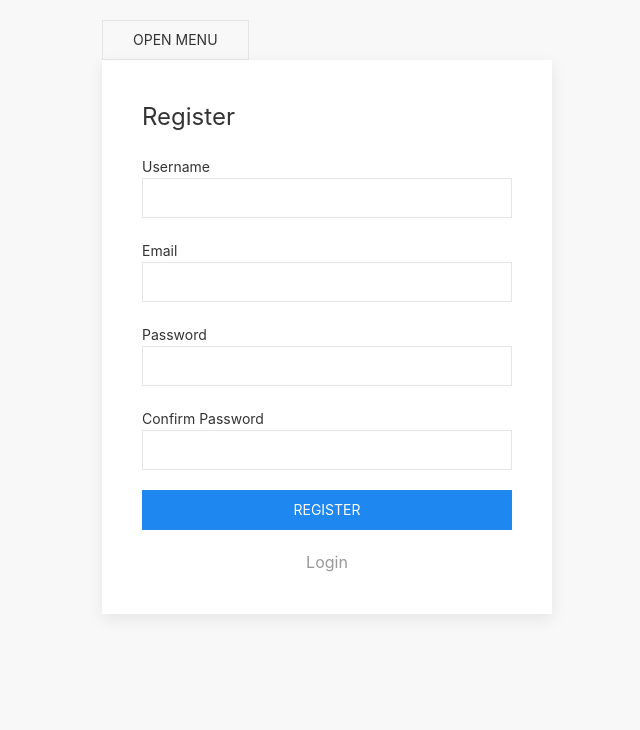
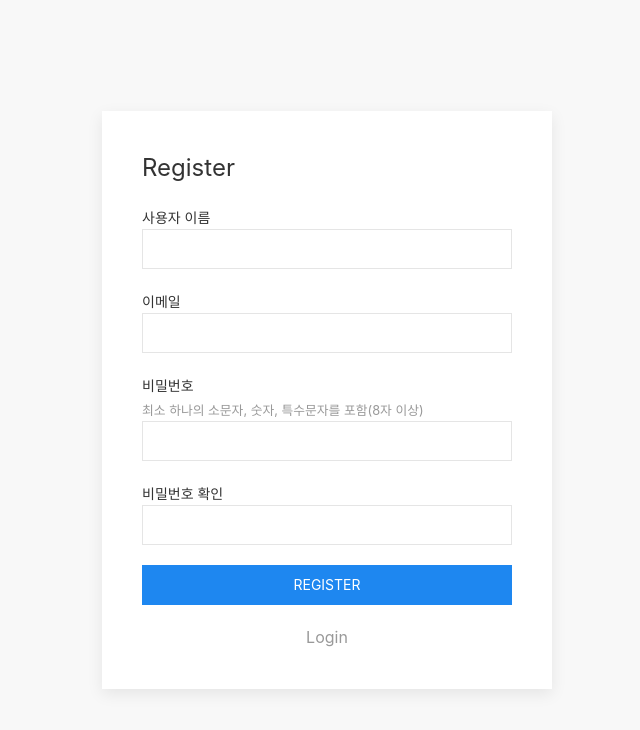
Before and after one commit to theyoonicon/park_track, a Flask app: page /register in a window 1280 px wide. Shown: the top 730 px of the page, without its empty margins (313-953 px from the left). Run offline with Flask 3, Linux system fonts and the light colour scheme; some libraries are stand-ins or nearby versions.

```diff
--- a/app/templates/register.html
+++ b/app/templates/register.html
@@ -7,11 +7,18 @@
 {% endwith %}
 
 
-{% extends "base.html" %}
+<!DOCTYPE html>
+<html lang="en">
+<head>
+    <meta charset="UTF-8">
+    <meta name="viewport" content="width=device-width, initial-scale=1.0">
+    <title>Login</title>
+    <link rel="stylesheet" href="https://cdn.jsdelivr.net/npm/uikit@3.10.0/dist/css/uikit.min.css" />
+    <script src="https://cdn.jsdelivr.net/npm/uikit@3.10.0/dist/js/uikit.min.js"></script>
+    <script src="https://cdn.jsdelivr.net/npm/uikit@3.10.0/dist/js/uikit-icons.min.js"></script>
+</head>
 
-{% block title %}Register{% endblock %}
-
-{% block content %}
+<body class="uk-flex uk-flex-center uk-flex-middle uk-background-muted uk-height-viewport">
 <div class="uk-container">
     <div class="uk-card uk-card-default uk-card-body uk-width-large uk-align-center">
         <h2 class="uk-card-title">Register</h2>
@@ -33,7 +40,11 @@
             </div>
             <div class="uk-margin">
                 {{ form.password.label(class="uk-form-label") }}
+                <div>
+                <small class="uk-text-muted">최소 하나의 소문자, 숫자, 특수문자를 포함(8자 이상)</small>
+                </div>
                 {{ form.password(class="uk-input") }}
+
                 {% if form.password.errors %}
                     <div class="uk-text-danger">{{ form.password.errors[0] }}</div>
                 {% endif %}
@@ -50,4 +61,4 @@
         <a href="{{ url_for('auth.login') }}" class="uk-link-muted uk-display-block uk-text-center uk-margin-top">Login</a>
     </div>
 </div>
-{% endblock %}
+</body>
--- a/app/views/forms.py
+++ b/app/views/forms.py
@@ -4,37 +4,35 @@ from wtforms.validators import DataRequired, Length, Email, Regexp, EqualTo, Val
 from ..models import User
 
 class RegistrationForm(FlaskForm):
-    username = StringField('Username',
-                           validators=[DataRequired(),
-                                       Length(min=4, max=20),
+    username = StringField('사용자 이름',
+                           validators=[DataRequired(message="사용자 이름을 입력해 주세요"),
+                                       Length(min=6, max=15, message="사용자 이름은 6자에서 15자 사이여야 합니다"),
                                        Regexp('^[A-Za-z0-9]*$', 0,
-                                              'Usernames must have only letters and numbers')])
-    email = StringField('Email',
-                        validators=[DataRequired(),
-                                    Email(message='Invalid email address')])
-    password = PasswordField('Password',
-                             validators=[DataRequired(),
-                                         Length(min=8),
+                                              '사용자 이름은 영문자와 숫자만 포함할 수 있습니다')])
+    email = StringField('이메일',
+                        validators=[DataRequired(message="이메일을 입력해 주세요"),
+                                    Email(message='유효한 이메일 주소를 입력해 주세요')])
+    password = PasswordField('비밀번호',
+                             validators=[DataRequired(message="비밀번호를 입력해 주세요"),
+                                         Length(min=8, message="비밀번호는 최소 8자 이상이어야 합니다"),
                                          Regexp('(?=.*[a-z])', 0,
-                                                'Password must contain at least one lowercase letter'),
-                                         Regexp('(?=.*[A-Z])', 0,
-                                                'Password must contain at least one uppercase letter'),
+                                                '비밀번호는 최소 하나의 소문자를 포함해야 합니다'),
                                          Regexp('(?=.*[0-9])', 0,
-                                                'Password must contain at least one number'),
+                                                '비밀번호는 최소 하나의 숫자를 포함해야 합니다'),
                                          Regexp('(?=.*[!@#$%^&*()_+=-])', 0,
-                                                'Password must contain at least one special character')])
-    confirm_password = PasswordField('Confirm Password',
-                                     validators=[DataRequired(),
+                                                '비밀번호는 최소 하나의 특수문자를 포함해야 합니다')])
+    confirm_password = PasswordField('비밀번호 확인',
+                                     validators=[DataRequired(message="비밀번호 확인을 입력해 주세요"),
                                                  EqualTo('password',
-                                                         message='Passwords must match')])
-    submit = SubmitField('Register')
+                                                         message='비밀번호가 일치하지 않습니다')])
+    submit = SubmitField('회원가입')
 
     def validate_username(self, username):
         user = User.query.filter_by(username=username.data).first()
         if user:
-            raise ValidationError('Username is already in use.')
+            raise ValidationError('이미 사용 중인 사용자 이름입니다.')
 
     def validate_email(self, email):
         user = User.query.filter_by(email=email.data).first()
         if user:
-            raise ValidationError('Email is already registered.')
+            raise ValidationError('이미 등록된 이메일 주소입니다.')
```
